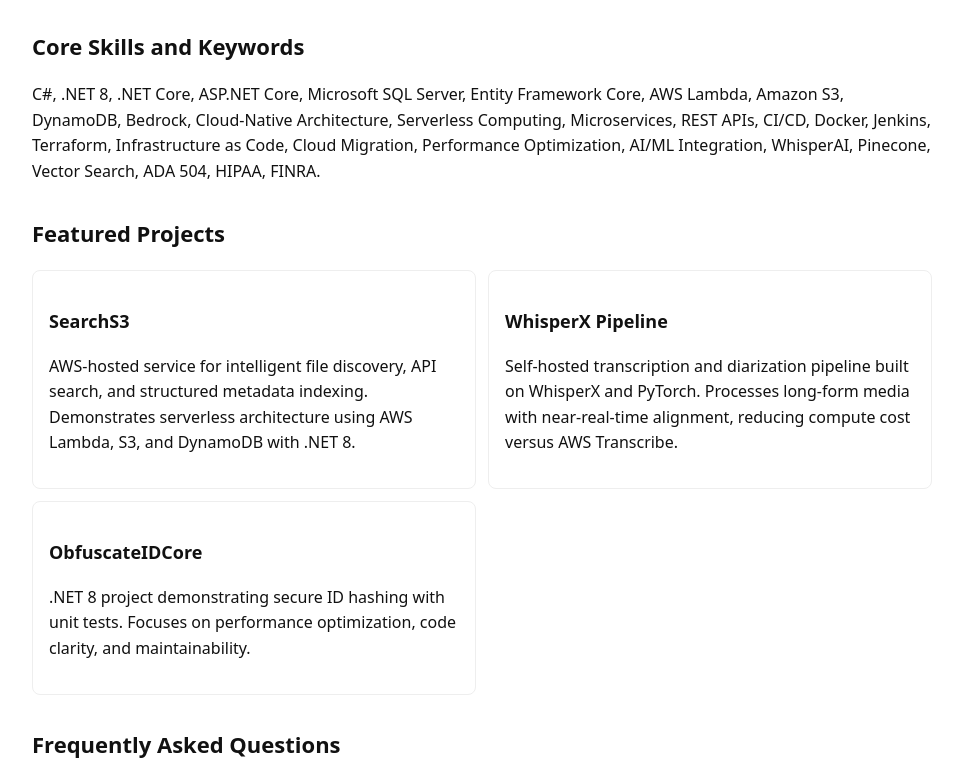
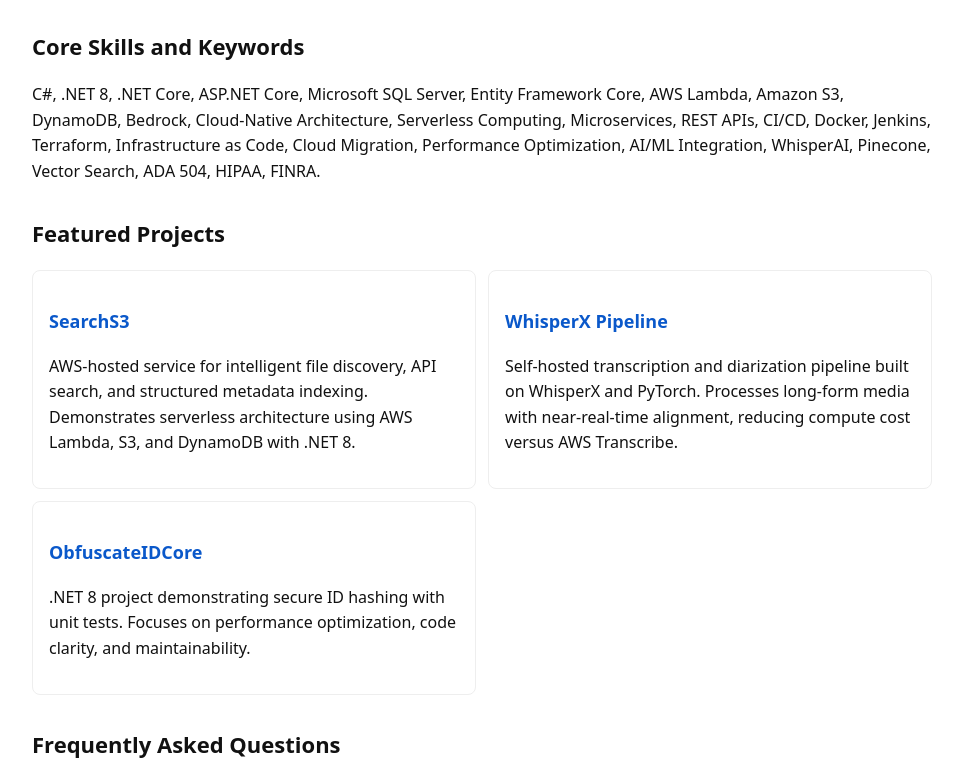
Before and after one commit to EricCogen/eric-cogen-aeo, a plain HTML site: page index.html in a window 1280 px wide. Shown: the part 448-1213 px from the top of the page, without its empty margins (158-1121 px from the left). Drawn offline with Linux system fonts and the light colour scheme.

Commit message:
Update project links in index.html

```diff
--- a/index.html
+++ b/index.html
@@ -241,15 +241,15 @@
 				<h2>Featured Projects</h2>
 				<div class="grid">
 					<div class="card">
-						<h3>SearchS3</h3>
+						<h3><a href="https://searchs3.com/">SearchS3</a></h3>
 						<p>AWS-hosted service for intelligent file discovery, API search, and structured metadata indexing. Demonstrates serverless architecture using AWS Lambda, S3, and DynamoDB with .NET 8.</p>
 					</div>
 					<div class="card">
-						<h3>WhisperX Pipeline</h3>
+						<h3><a href="https://www.linkedin.com/pulse/replacing-aws-transcribe-self-hosted-whisperx-mediumen-eric-cogen-dirne/">WhisperX Pipeline</a></h3>
 						<p>Self-hosted transcription and diarization pipeline built on WhisperX and PyTorch. Processes long-form media with near-real-time alignment, reducing compute cost versus AWS Transcribe.</p>
 					</div>
 					<div class="card">
-						<h3>ObfuscateIDCore</h3>
+						<h3><a href="https://github.com/EricCogen/ObfuscateIDCore">ObfuscateIDCore</a></h3>
 						<p>.NET 8 project demonstrating secure ID hashing with unit tests. Focuses on performance optimization, code clarity, and maintainability.</p>
 					</div>
 				</div>
```
